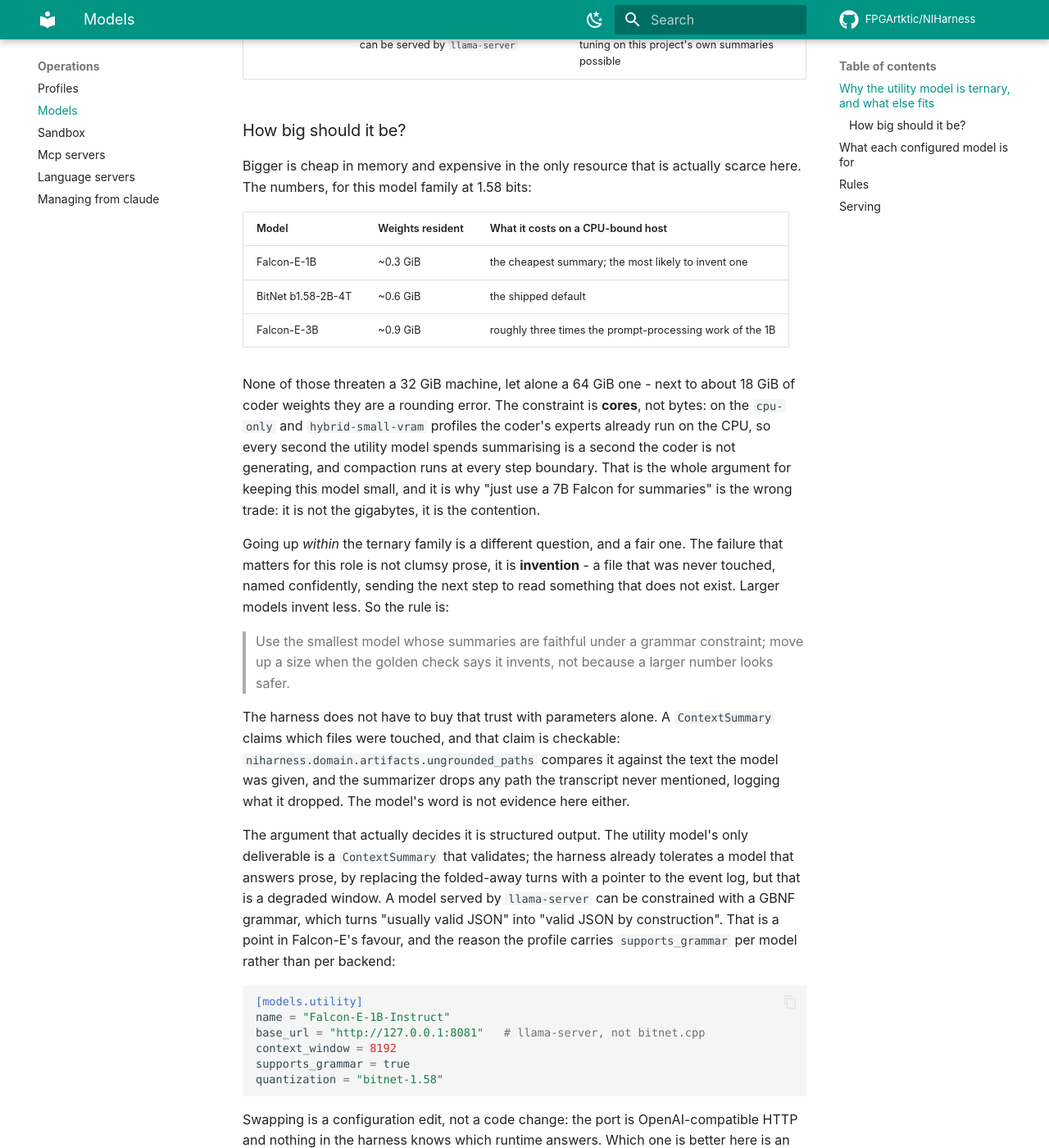
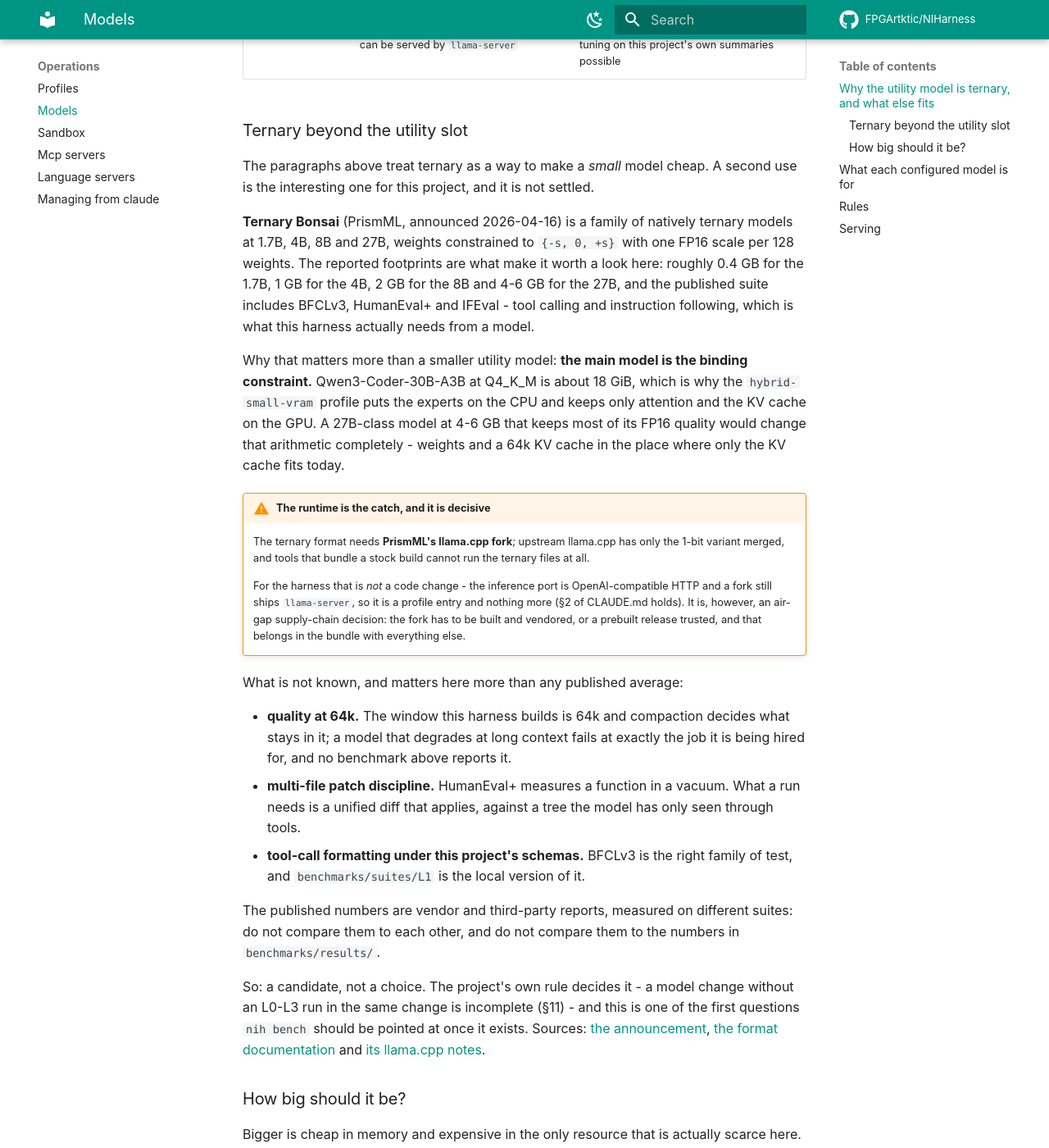
Before and after one commit to FPGArtktic/NIHarness, an MkDocs documentation site: the page built from docs/operations/models.md, in a window 1280 px wide and 1400 px high, scrolled down 1284 px. Shown: the whole window at 82% size. Built offline with MkDocs 1.6.1 and Material for MkDocs 9.7.7, drawn with Linux system fonts in a browser that asks for light colours; comment, search, counter and statistics services are not loaded.

Commit message:
docs(models): ternary as a main-model question, not only a utility one
The models page treated ternary weights as a way to make a small model cheap.
The more interesting case is the main model, because that is the binding
constraint: Qwen3-Coder-30B at Q4_K_M is about 18 GiB, which is the whole
reason hybrid-small-vram puts the experts on the CPU.

Records what is known about the Ternary Bonsai family (1.7B to 27B, natively
ternary, reportedly 4-6 GB at 27B with most of the FP16 average, and a
published suite that includes BFCLv3 and IFEval rather than perplexity), and
what is decisive against adopting it today: the ternary format needs PrismML's
llama.cpp fork, which is a vendoring decision for the air-gap bundle rather
than a code change - the inference port is OpenAI-compatible HTTP and a fork
still ships llama-server.

States plainly what no published number answers and this harness needs: quality
at 64k, where compaction lives; a diff that applies against a tree seen only
through tools; and tool calls against this project's own schemas. Vendor and
third-party numbers come from different suites and are marked as not comparable
to each other or to benchmarks/results/.

Conclusion is a candidate, not a choice, and the roadmap now names it as one of
the first questions `nih bench` should answer - which is what §11 requires of
any model change anyway.

Co-Authored-By: Claude Opus 5 <noreply@anthropic.com>

```diff
--- a/docs/operations/models.md
+++ b/docs/operations/models.md
@@ -41,6 +41,61 @@ the same job.
 |---|---|---|
 | **BitNet b1.58-2B-4T** (shipped default) | natively trained ternary, not post-quantized; MIT; `bitnet.cpp` is its reference CPU runtime, so the air-gapped host needs one binary and no CUDA | `bitnet.cpp`'s server does not offer GBNF, so the summary schema cannot be *enforced*, only validated after the fact |
 | **Falcon-E / Falcon-Edge 1B and 3B** (TII) | also natively ternary on the BitNet architecture, released with bf16, BitNet and pre-quantized variants; TII reports Llama-ecosystem compatibility, so it can be served by `llama-server` | the license is a TII Falcon licence rather than plain Apache-2.0 - read the model card before downloading - and the pre-quantized variant is what makes later fine-tuning on this project's own summaries possible |
+
+### Ternary beyond the utility slot
+
+The paragraphs above treat ternary as a way to make a *small* model cheap. A
+second use is the interesting one for this project, and it is not settled.
+
+**Ternary Bonsai** (PrismML, announced 2026-04-16) is a family of natively
+ternary models at 1.7B, 4B, 8B and 27B, weights constrained to `{-s, 0, +s}`
+with one FP16 scale per 128 weights. The reported footprints are what make it
+worth a look here: roughly 0.4 GB for the 1.7B, 1 GB for the 4B, 2 GB for the
+8B and 4-6 GB for the 27B, and the published suite includes BFCLv3, HumanEval+
+and IFEval - tool calling and instruction following, which is what this harness
+actually needs from a model.
+
+Why that matters more than a smaller utility model: **the main model is the
+binding constraint.** Qwen3-Coder-30B-A3B at Q4_K_M is about 18 GiB, which is
+why the `hybrid-small-vram` profile puts the experts on the CPU and keeps only
+attention and the KV cache on the GPU. A 27B-class model at 4-6 GB that keeps
+most of its FP16 quality would change that arithmetic completely - weights and
+a 64k KV cache in the place where only the KV cache fits today.
+
+!!! warning "The runtime is the catch, and it is decisive"
+
+    The ternary format needs **PrismML's llama.cpp fork**; upstream llama.cpp
+    has only the 1-bit variant merged, and tools that bundle a stock build
+    cannot run the ternary files at all.
+
+    For the harness that is *not* a code change - the inference port is
+    OpenAI-compatible HTTP and a fork still ships `llama-server`, so it is a
+    profile entry and nothing more (§2 of CLAUDE.md holds). It is, however, an
+    air-gap supply-chain decision: the fork has to be built and vendored, or a
+    prebuilt release trusted, and that belongs in the bundle with everything
+    else.
+
+What is not known, and matters here more than any published average:
+
+- **quality at 64k.** The window this harness builds is 64k and compaction
+  decides what stays in it; a model that degrades at long context fails at
+  exactly the job it is being hired for, and no benchmark above reports it.
+- **multi-file patch discipline.** HumanEval+ measures a function in a vacuum.
+  What a run needs is a unified diff that applies, against a tree the model has
+  only seen through tools.
+- **tool-call formatting under this project's schemas.** BFCLv3 is the right
+  family of test, and `benchmarks/suites/L1` is the local version of it.
+
+The published numbers are vendor and third-party reports, measured on different
+suites: do not compare them to each other, and do not compare them to the
+numbers in `benchmarks/results/`.
+
+So: a candidate, not a choice. The project's own rule decides it - a model
+change without an L0-L3 run in the same change is incomplete (§11) - and this
+is one of the first questions `nih bench` should be pointed at once it exists.
+Sources: [the announcement](https://prismml.com/news/ternary-bonsai),
+[the format documentation](https://docs.prismml.com/download/formats) and
+[its llama.cpp notes](https://docs.prismml.com/run/llamacpp).
 
 ### How big should it be?
 
```
Also changed, not shown: docs/roadmap.md (+5 -0 lines).
